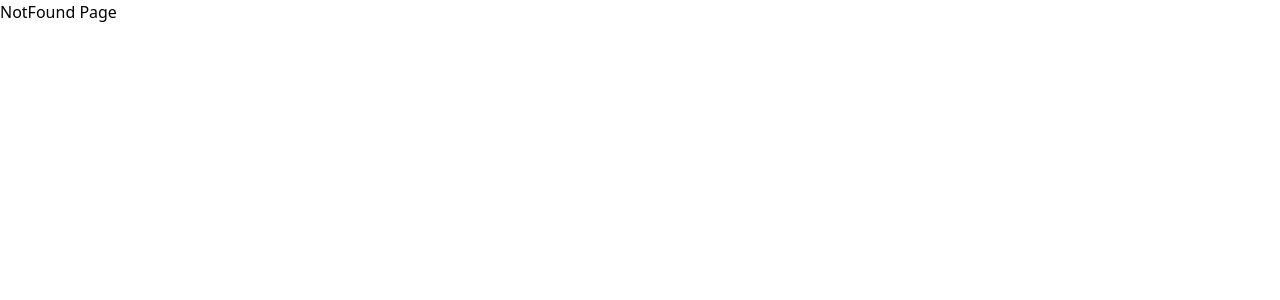
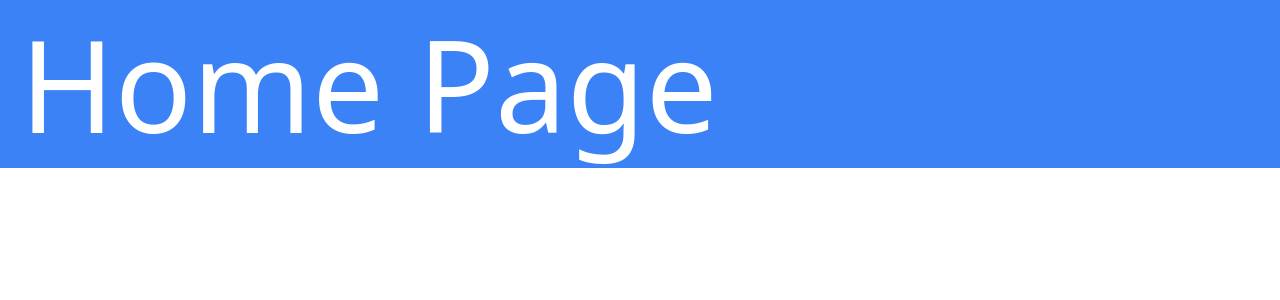
Before and after one commit to NgocTan2k1/todo-list, a React (Create React App) app: page /home in a window 1280 px wide. Shown: the top 300 px of the page. Built offline with nearby package versions, Linux system fonts and the light colour scheme.

Commit message:
fix: package.json, feat: init store & config routes, install: component lib

```diff
--- a/src/App.tsx
+++ b/src/App.tsx
@@ -1,12 +1,35 @@
-import React from 'react';
+import React, { useEffect } from 'react';
 import './assets/styles/App.css';
 import { RouterProvider } from 'react-router-dom';
+
+// routes
 import { privateRoutes, publicRoutes } from './routers/routes';
 
+// Stores
+import useAuthenticationStores from './stores/authenticationStores';
+import useCommonStores from './stores/commonStores';
+import LinearIndeterminate from './components/loading/linear-loading/LinearLoading';
+
 const App: React.FC = () => {
-    const isLogin = true;
+    // stores
+    const isLoading = useCommonStores((state) => state.isLoading);
+    const isLogged = useAuthenticationStores((state) => state.isLogged);
+    const setIsLoading = useCommonStores((state) => state.setIsLoading);
 
-    return <>{isLogin ? <RouterProvider router={privateRoutes} /> : <RouterProvider router={publicRoutes} />}</>;
+    useEffect(() => {
+        setIsLoading(false);
+
+        return () => {
+            console.log('===== Unmouted App.tsx =====');
+        };
+    }, []);
+
+    return (
+        <>
+            {isLoading && <LinearIndeterminate />}
+            {isLogged ? <RouterProvider router={privateRoutes} /> : <RouterProvider router={publicRoutes} />}
+        </>
+    );
 };
 
 export default App;
--- /dev/null
+++ b/src/components/loading/linear-loading/LinearLoading.tsx
@@ -0,0 +1,11 @@
+import * as React from 'react';
+import Box from '@mui/material/Box';
+import LinearProgress from '@mui/material/LinearProgress';
+
+export default function LinearIndeterminate() {
+    return (
+        <Box sx={{ width: '100%', position: 'fixed' }}>
+            <LinearProgress />
+        </Box>
+    );
+}
--- a/src/index.tsx
+++ b/src/index.tsx
@@ -2,7 +2,6 @@ import React from 'react';
 import ReactDOM from 'react-dom/client';
 import App from './App';
 import './index.css';
-
 const root: ReactDOM.Root = ReactDOM.createRoot(document.getElementById('root') as HTMLElement);
 
 root.render(
--- a/src/pages/home/HomePage.tsx
+++ b/src/pages/home/HomePage.tsx
@@ -1,7 +1,7 @@
 import React from 'react';
 
 const HomePage: React.FC = () => {
-    return <div className="text-9xl bg-blue-500 text-white p-5"> Home Page</div>;
+    return <div className="text-9xl bg-blue-500 text-white p-5">Home Page</div>;
 };
 
 export default HomePage;
--- a/src/pages/not-found/NotFound.tsx
+++ b/src/pages/not-found/NotFound.tsx
@@ -1,18 +1,53 @@
-import React from 'react';
+import React, { useEffect, useState } from 'react';
+import { useNavigate } from 'react-router-dom';
+import useAuthenticationStores from '../../stores/authenticationStores';
+// import useAuthenticationStores from '../../stores/authenticationStores';
 
 export const loaderNotFoundPage = async (): Promise<string> => {
-    // if (location?.pathname) {
-    //     throw new Response('Redirecting...', {
-    //         status: 302,
-    //         headers: { Location: '/' }, // Đường dẫn bạn muốn redirect đến
-    //     });
-    // }
+    // const isLogged = useAuthenticationStores((state) => state.isLogged);
+    // console.log(isLogged);
 
     return 'loaderNotFoundPage';
 };
 
 const NotFoundPage: React.FC = () => {
-    return <div> NotFound Page</div>;
+    const navigate = useNavigate();
+    const isLogged = useAuthenticationStores((state) => state.isLogged);
+    const [countDown, setCountDown] = useState(5);
+
+    useEffect(() => {
+        const timeoutId = setTimeout(() => {
+            handleNavigate();
+        }, 5000);
+        const timeintervalId = setInterval(() => {
+            setCountDown((prevCountDown) => prevCountDown - 1);
+        }, 1000);
+
+        return () => {
+            clearTimeout(timeoutId);
+            clearInterval(timeintervalId);
+        };
+    }, []);
+
+    /**
+     * function navigate
+     */
+    const handleNavigate = () => {
+        if (!isLogged) {
+            navigate('/login');
+        } else {
+            navigate('/home');
+        }
+    };
+    return (
+        <div>
+            <h2>NotFound Page</h2>
+            <button className="link underline" onClick={handleNavigate}>
+                The page will be redirected to the <strong>{isLogged ? 'Home' : 'Sign In'}</strong> page after {countDown}{' '}
+                seconds.
+            </button>
+        </div>
+    );
 };
 
 export default NotFoundPage;
--- a/src/pages/sign-in/SignIn.tsx
+++ b/src/pages/sign-in/SignIn.tsx
@@ -5,7 +5,7 @@ export const loaderSignInPage = async (): Promise<Response | string> => {
 };
 
 const SignInPage: React.FC = () => {
-    return <div> SignIn Page</div>;
+    return <div> Sign In Page</div>;
 };
 
 export default SignInPage;
--- a/src/routers/routes.tsx
+++ b/src/routers/routes.tsx
@@ -7,7 +7,7 @@ import NotFoundPage, { loaderNotFoundPage } from '../pages/not-found/NotFound';
 const privateRoutes = createBrowserRouter([
     {
         id: 'HomePage',
-        path: '/',
+        path: '/home',
         Component: HomePage,
     },
     {
--- /dev/null
+++ b/src/stores/authenticationStores.tsx
@@ -0,0 +1,13 @@
+import { create } from 'zustand';
+
+export interface IAuthentication {
+    isLogged: boolean;
+    setIsLogged: (isLogged: boolean) => void;
+}
+
+const useAuthenticationStores = create<IAuthentication>()((set) => ({
+    isLogged: true,
+    setIsLogged: (logged) => set(() => ({ isLogged: logged })),
+}));
+
+export default useAuthenticationStores;
--- /dev/null
+++ b/src/stores/commonStores.tsx
@@ -0,0 +1,13 @@
+import { create } from 'zustand';
+
+export interface ICommon {
+    isLoading: boolean;
+    setIsLoading: (loading: boolean) => void;
+}
+
+const useCommonStores = create<ICommon>()((set) => ({
+    isLoading: true,
+    setIsLoading: (loading) => set(() => ({ isLoading: loading })),
+}));
+
+export default useCommonStores;
```
Also changed, not shown: package.json (+10 -6 lines), 1 other file (tests, documents, lock files or other folders).
